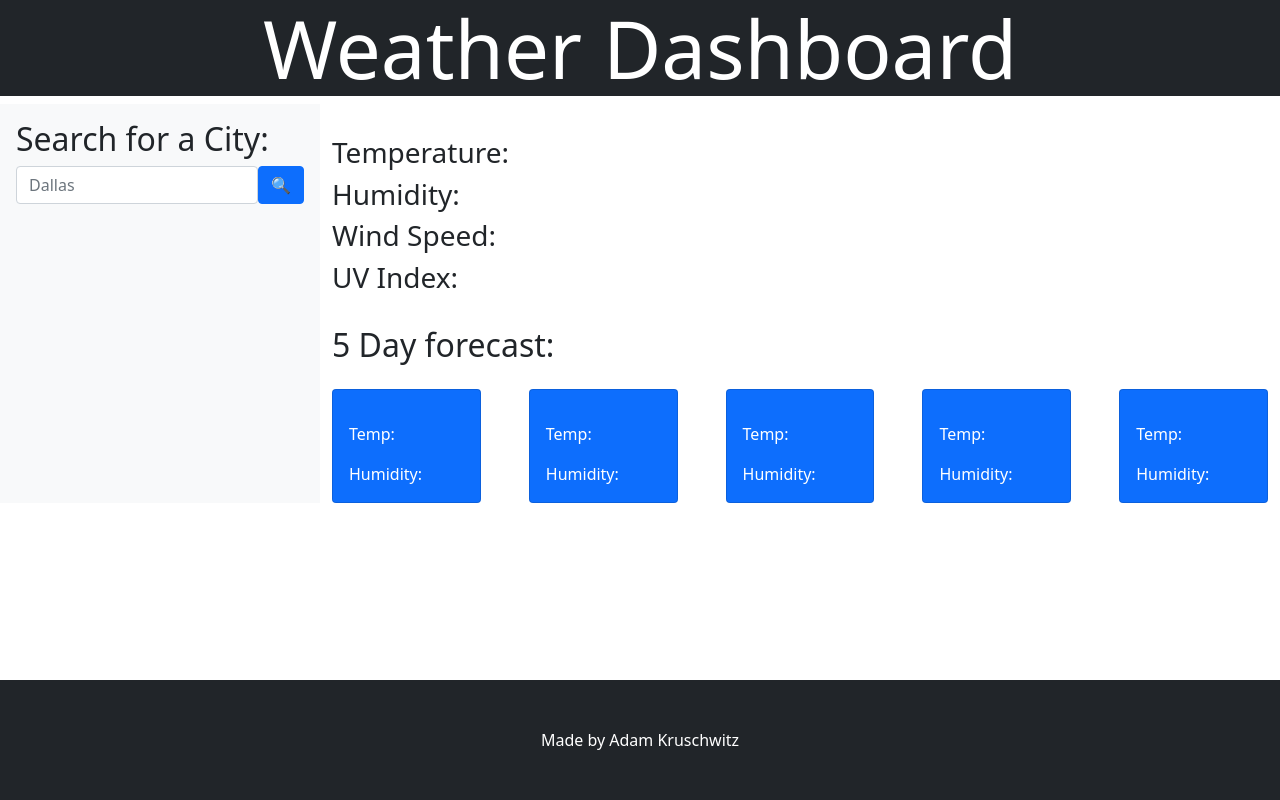
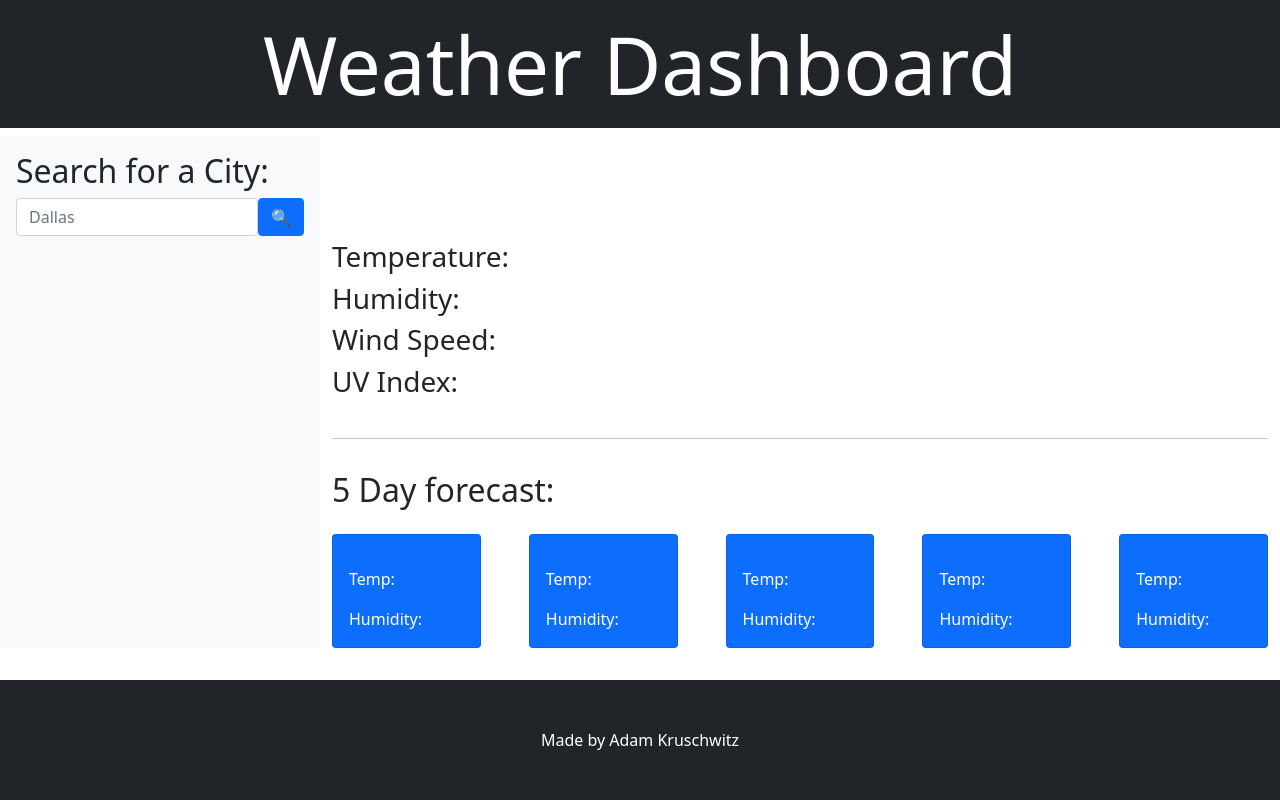
Before and after one commit to AdamKruschwitz/weather-dashboard, a plain HTML site: page index.html in a window 1280 px wide. Drawn offline with nearby package versions, Linux system fonts and the light colour scheme; no server answers.

Commit message:
cleaned up styling

```diff
--- a/index.html
+++ b/index.html
@@ -12,7 +12,7 @@
 </head>
 <body class="vh-100">
     <header class="bg-dark text-white">
-        <h1 class="display-1 text-center">Weather Dashboard</h1>
+        <h1 class="display-1 text-center py-3">Weather Dashboard</h1>
     </header>
 
     <div class="d-flex align-items-stretch">
@@ -25,19 +25,13 @@
                 </div>
             </div>
             <section id="history">
-                <!-- <p class="flex-fill p-3 text-center bg-white shadow-sm mb-2">Dallas</p>
-                <p class="flex-fill p-3 text-center bg-white shadow-sm mb-2">Dallas</p>
-                <p class="flex-fill p-3 text-center bg-white shadow-sm mb-2">Dallas</p>
-                <p class="flex-fill p-3 text-center bg-white shadow-sm mb-2">Dallas</p>
-                <p class="flex-fill p-3 text-center bg-white shadow-sm mb-2">Dallas</p>
-                <p class="flex-fill p-3 text-center bg-white shadow-sm mb-2">Dallas</p> -->
             </section>
         </aside>
         <main class="container w-75">
-            <div class="row">
-                <div class="col-12 py-4">
+            <div class="row pb-3">
+                <div class="col-12">
                     <section>
-                        <h2 class="display-2" id="current-city"></h2>
+                        <h2 class="display-2 py-5" id="current-city"></h2>
                         <h3>Temperature: <span id="current-temperature"></span></h3>
                         <h3>Humidity: <span id="current-humidity"></span></h3>
                         <h3>Wind Speed: <span id="current-wind-speed"></span></h3>
@@ -45,7 +39,8 @@
                     </section>
                 </div>
             </div>
-            <h2 class="pb-3">5 Day forecast:</h2>
+            <hr>
+            <h2 class="py-3">5 Day forecast:</h2>
             <div class="row g-5" id="forecast-container">
                 <section class="col">
                     <div class="card bg-primary text-white">
```
